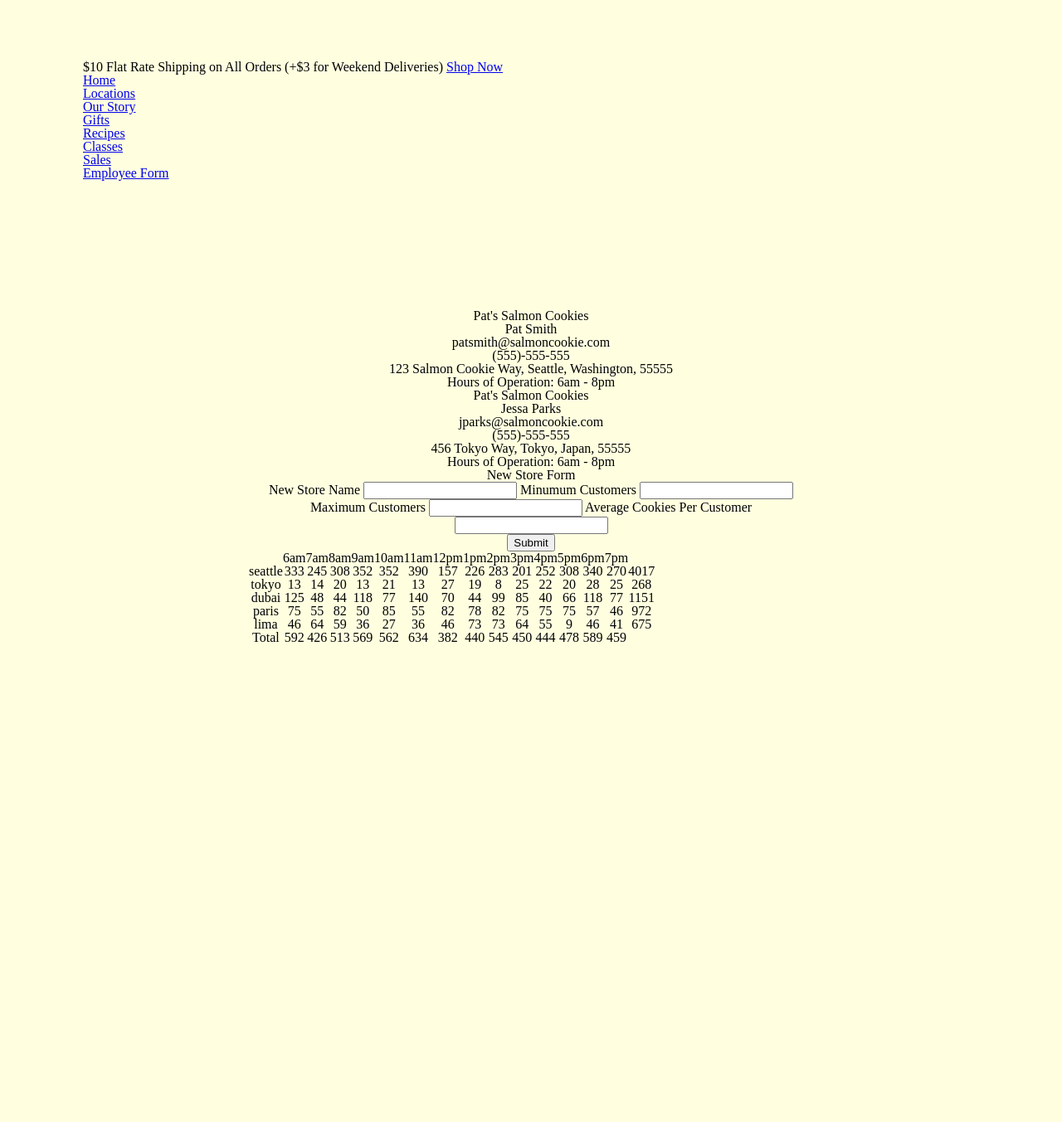
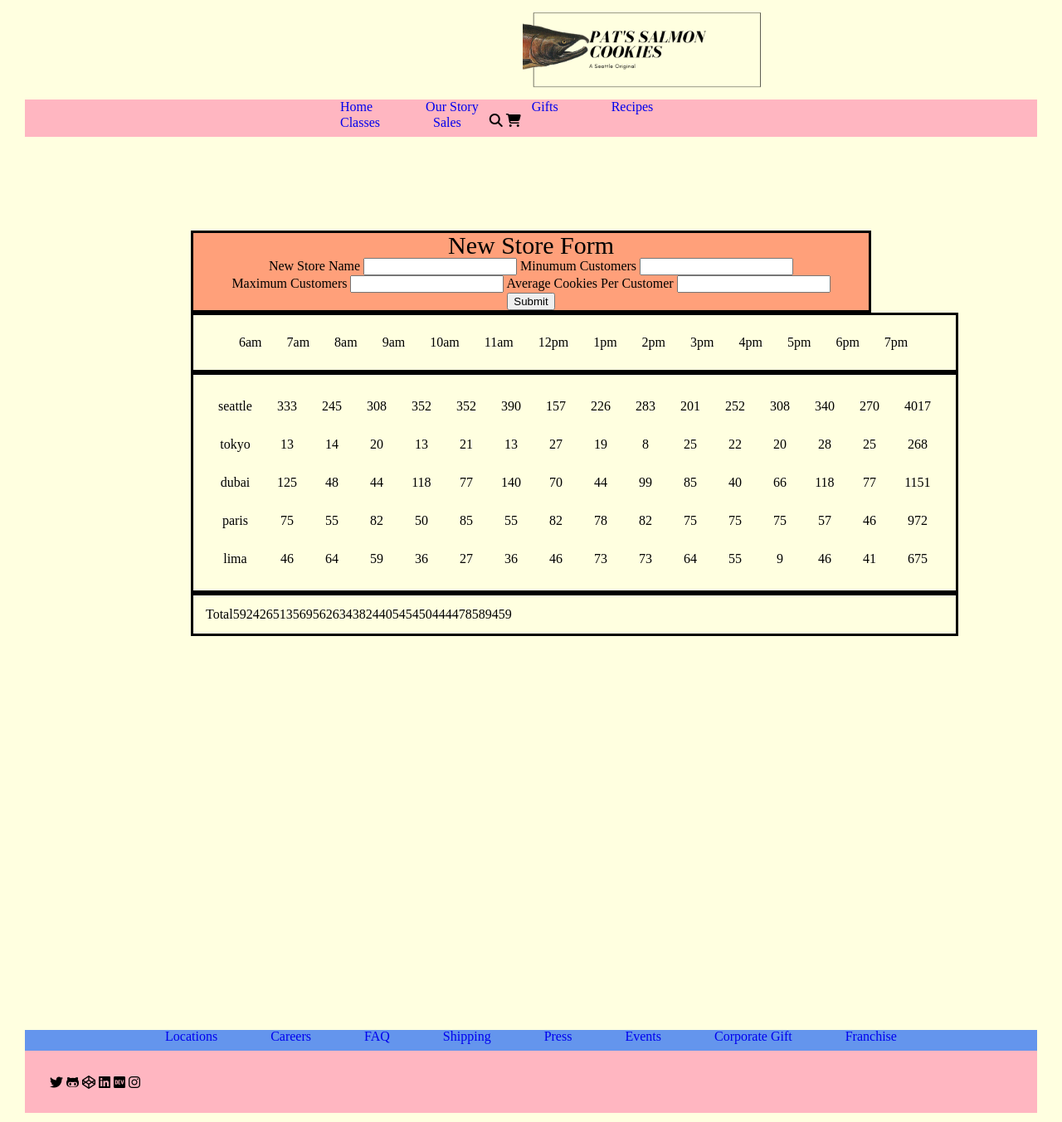
Before and after one commit to MarieReRe/cookie-stand, a plain HTML site: page sales.html in a window 1280 px wide. Shown: the part 27-1380 px from the top of the page at 83% size. Before the commit the page ends 1104 px from the top, so only its background shows below. Drawn offline with Linux system fonts and the light colour scheme.

Commit message:
added styling to sales page

```diff
--- a/css/style.css
+++ b/css/style.css
@@ -4,30 +4,27 @@
 #page-container {
   position: relative;
   min-height: 200px;
-
 }
 #content-wrapper {
-
   padding-bottom: 300px; /* Footer height so that text does not go behind */
 }
 /* ------------ Header Styling ----------- */
 
 header {
   background-color: #ffffe0;
-  height: 100px;
+  height: 75px;
   position: sticky;
   width: 100%;
 }
 .patsLogo {
-  float: left;
+  padding-left: 600px;
 }
 .headerNavBar {
-
   padding-left: 350px;
   padding-right: 350px;
   overflow: hidden;
   height: 45px;
-  background-color: #FFB6C1;
+  background-color: #ffb6c1;
   position: sticky; /* Set the navbar to a position based on users scrolling */
   top: 105px; /* Position the navbar at the top of the page */
   width: 100%; /* Full width */
@@ -43,8 +40,6 @@ header {
   color: black;
 }
 
-
-
 /* ------------ Body Styling ---------- */
 main {
   margin: 0 auto;
@@ -55,7 +50,7 @@ main {
 body {
   background-color: #ffffe0;
   width: 3000;
-  padding: 100px;
+  padding: 30px;
 }
 h1 {
   /* padding: 30px;
@@ -76,17 +71,14 @@ h1 {
 .tokyoLocation {
   float: left;
   width: 50%;
-
 }
 .dubaiLocation {
   float: right;
   width: 50%;
-
 }
 .limaLocation {
   float: left;
   width: 50%;
-
 }
 .franchiseLocation {
   float: right;
@@ -124,7 +116,7 @@ footer {
   position: sticky;
   width: 100%;
   padding: 30px;
-  background-color:#FFB6C1;
+  background-color: #ffb6c1;
   text-align: center;
   clear: both;
 }
@@ -153,8 +145,62 @@ footer {
   text-align: center;
   float: left;
 }
- /*--------------Gift Shop Styling ---------------- */
- .patsTshirt {
-   float: left;
-   width: 33%;
- }
+/*--------------Gift Shop Styling ---------------- */
+.patsTshirt {
+  float: left;
+  width: 33%;
+}
+
+/*--------------Sales Page Styling ---------------- */
+
+
+/* ------ Form Styling-------------*/
+#newStore {
+  border: solid;
+  background-color: lightsalmon;
+  text-align: center;
+}
+legend {
+  font-size: 30px;
+  text-align: center;
+}
+.topRowForm {
+  width: 100%;
+  float: left;
+}
+.bottomRowForm {
+  width: 100%;
+  float: left;
+}
+button:hover {
+  background: pink;
+  color: black;
+}
+/* ------ Table Styling-------------*/
+
+
+#hoursOpen {
+  border: solid;
+  text-align: center;
+  padding: 10px;
+  width: 100%;
+  float: left;
+}
+#storeData {
+  border: solid;
+  text-align: center;
+  width: 100%;
+  float: left;
+  padding: 15px;
+}
+#storeTotal {
+  border: solid;
+  text-align: center;
+  width: 100%;
+  float: left;
+  padding: 15px;
+}
+tr td {
+  text-align: center;
+  padding: 15px;
+}
--- a/sales.html
+++ b/sales.html
@@ -6,8 +6,6 @@
 4. [x] Anything else you feel neccesary.
 
  -->
-
-
 
 
  <!DOCTYPE html>
@@ -19,60 +17,46 @@
      <title>Document</title>
      <link rel="stylesheet" href="css/reset.css">
      <link rel="stylesheet" href="css/style.css">
+     <script src="https://kit.fontawesome.com/988c5e7e3e.js" crossorigin="anonymous"></script>
  </head>
 
  <body>
+     <div id="page-container">
+         <div id="content-wrapper">
              <header>
-    <section id="shipping">
-      <h4>$10 Flat Rate Shipping on All Orders (+$3 for Weekend Deliveries) <a href="https:
-                  //tasty-yummies.com/grain-free-salmon-pumpkin-dog-treat-recipe/">Shop Now</a></h4>
-    </section>
-    <nav id="headNav">
-      <ul>
-        <li><a href="index.html"> Home</a></li>
-        <li> <a href="locations.html">Locations</a></li>
-        <li><a href="story.html">Our Story</a></li>
-        <li><a href="gifts.html">Gifts</a></li>
-        <li><a href="recipe.html"> Recipes</a></li>
-        <li><a href="classes.html"> Classes</a></li>
-        <li><a href="sales.html">Sales</a></li>
-        <li><a href="employee.html">Employee Form</a></li>
-      </ul>
+                 <span class="patsLogo">
+                     <img src="images/Pat's Salmon Cookies.png" alt="Pats logo">
+                 </span>
+                 <nav class="headerNavBar">
+                     <a href="index.html"> Home</a>
+                     <a href="#story">Our Story</a>
+                     <a href="gifts.html">Gifts</a>
+                     <a href="#recipes"> Recipes</a>
+                     <a href="#classes"> Classes</a>
+                     <a href="sales.html">Sales</a>
+                     <i class="fas fa-search"></i>
+                     <i class="fas fa-shopping-cart"></i>
                  </nav>
              </header>
              <main>
-<section id="boss">
-  <h3 class="main"> Pat's Salmon Cookies</h3>
-  <ul>
-    <li>Pat Smith</li>
-    <li>patsmith@salmoncookie.com</li>
-    <li>(555)-555-555</li>
-    <li>123 Salmon Cookie Way, Seattle, Washington, 55555 </li>
-    <li>Hours of Operation: 6am - 8pm</li>
-  </ul>
-</section>
-<section id="tokyo">
-  <h3 class="second"> Pat's Salmon Cookies</h3>
-  <ul>
-    <li>Jessa Parks</li>
-    <li>jparks@salmoncookie.com</li>
-    <li>(555)-555-555</li>
-    <li>456 Tokyo Way, Tokyo, Japan, 55555 </li>
-    <li>Hours of Operation: 6am - 8pm</li>
-  </ul>
-</section>
-
               <form id="newStore">
                 <fieldset>
                 <legend>New Store Form</legend>
+                <span class="topRowForm">
+
                   <label for="storeName">New Store Name</label>
                   <input id="storeName" type="text" required/>
                   <label for="minCustomers">Minumum Customers</label>
                   <input id="minCustomers" type="text" required/>
+
+                </span>
+                <span class="bottomRowForm">
                   <label for="maxCustomers">Maximum Customers</label>
                   <input id="maxCustomers" type="text" required/>
                   <label for="avgCookies">Average Cookies Per Customer</label>
                   <input id="avgCookies" type="text" required/>
+                </span>
+
                 </fieldset>
 
                 <button>Submit</button>
@@ -90,7 +74,40 @@
                 </table>
                 <script src="app2.js"></script>
 
+
+
+
              </main>
+
+         </div>
+         <footer>
+             <nav class="footerNavbar">
+                 <a href="#locations">Locations</a>
+                 <a href="#careers">Careers</a>
+                 <a href="#faq">FAQ</a>
+                 <a href="#shipping">Shipping</a>
+                 <a href="#press">Press</a>
+                 <a href="#events">Events</a>
+                 <a href="#corporategifts">Corporate Gift</a>
+                 <a href="#franchise">Franchise</a>
+             </nav>
+
+             <!--Added clickable social buttons to my social-->
+             <section class="socialIcons">
+                 <a href="https://twitter.com/MarieAntons"> <i class="fab fa-twitter" style="color: #000000"></i></a>
+                 <a href="https://github.com/mrsantons"></a><i class="fab fa-github-alt" style="color:#000000"></i></a>
+                 <a href="https://codepen.io/mrsantons"><i class="fab fa-codepen" style="color: #000000"></i></a>
+                 <a href="https://www.linkedin.com/in/marieantons/"><i class="fab fa-linkedin"
+                         style="color: #000000"></i></a>
+                 <a href="https://dev.to/marieantons"> <i class="fab fa-dev" style="color: #000000"></i></a>
+                 <a href="https://www.instagram.com/mrs.antons/"><i class="fab fa-instagram"
+                         style="color: #000000"></i></a>
+             </section>
+
+
+         </footer>
+         <script src="js/app.js"></script>
+     </div>
  </body>
 
  </html>
```
Also changed, not shown: gifts.html (+1 -1 lines), index.html (+13 -6 lines). Lines whose indentation alone changed are shown as unchanged.
